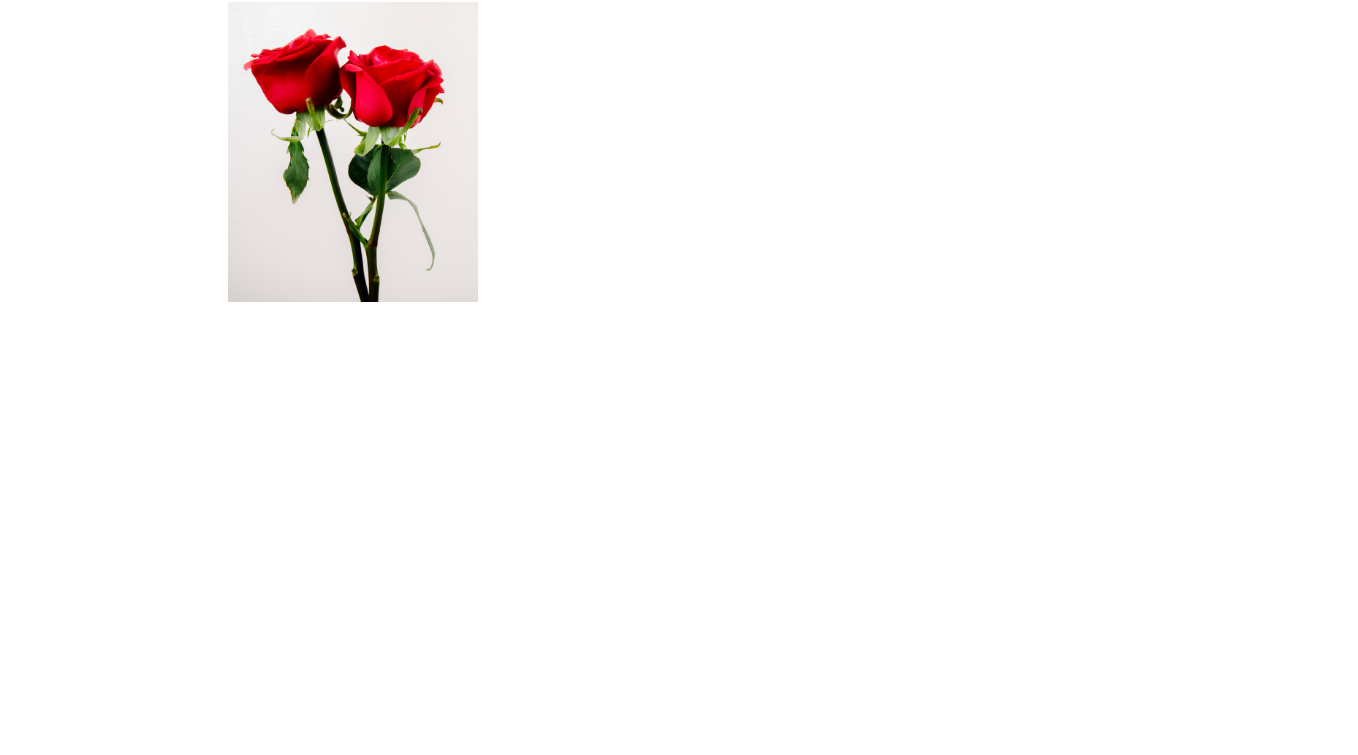
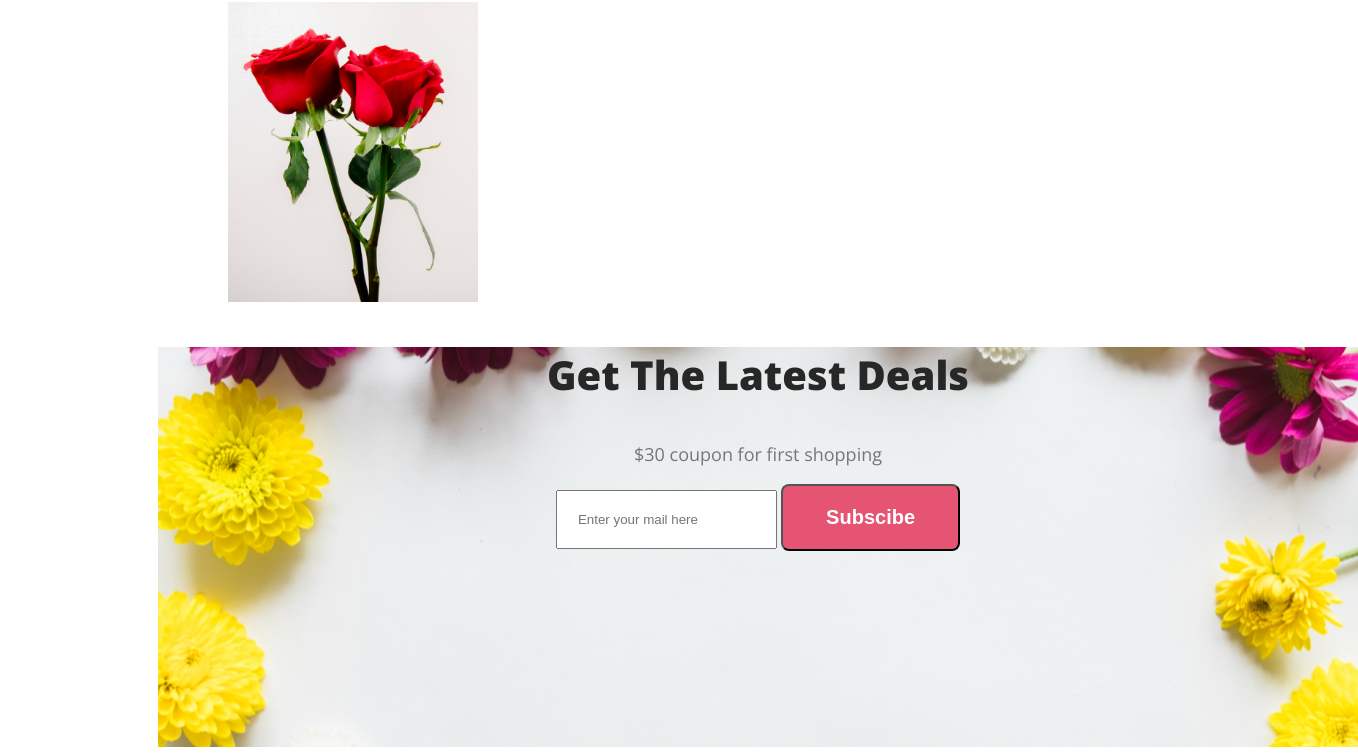
Before and after one commit to FokhrulAbedin/flower-shop, a plain HTML site: page index.html in a window 1280 px wide. Shown: the part 2584-3339 px from the top of the page, 1358 px wide, since content can reach past the window. Before the commit the page ends 2899 px from the top, so only its background shows below. Drawn offline with nearby package versions, Linux system fonts and the light colour scheme.

Commit message:
hot deal section added

```diff
--- a/index.html
+++ b/index.html
@@ -84,6 +84,18 @@
 </div>
 </section>
 
+<section class="latest-deal">
+
+<div>
+  <h3 class="main-header">Get The Latest Deals</h3>
+  <p class="main-description">$30 coupon for first shopping</p>
+</div>
+<div>
+ <input  placeholder="Enter your mail here" type="text" name="" id="input-subscribe">
+ <button class="button-style">Subscibe</button>
+</div>
+</section>
+
 </main>
 <footer>
 
--- a/styles.css
+++ b/styles.css
@@ -124,3 +124,18 @@ font-family: 'Open Sans', sans-serif;
     margin-top: 50px;
     margin-left: 200px;
 }
+
+.latest-deal{
+    background-image: url(Images/Rectangle\ 9.png);
+    background-repeat: no-repeat;
+    background-position: center;
+    width: 1200px;
+    height: 400px;
+    margin-left: 150px;
+ text-align: center;
+
+}
+
+#input-subscribe{
+    padding:20px;
+}
```
